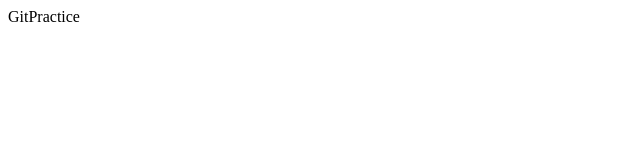
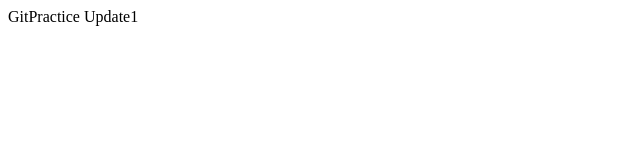
Before and after one commit to grassco-fun/GitPractice, a plain HTML site: page index.html in a window 1280 px wide. Shown: the full height of the page, 0-640 px from the left. Drawn offline with Linux system fonts and the light colour scheme.

Commit message:
testmassage2

```diff
--- a/index.html
+++ b/index.html
@@ -7,5 +7,6 @@
 </head>
 <body>
     GitPractice
+    Update1
 </body>
 </html>
```
